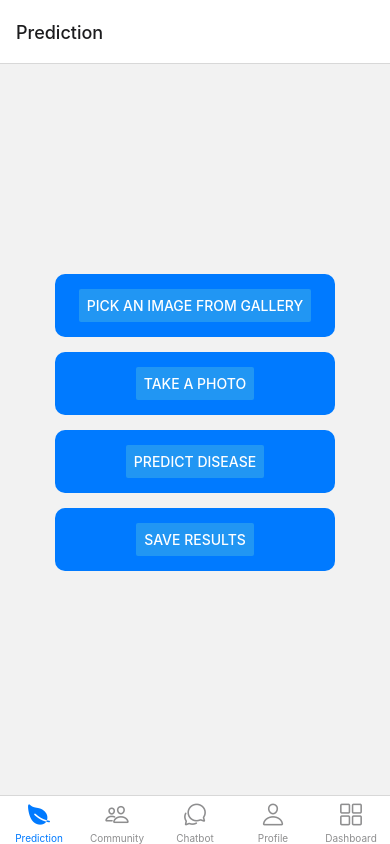
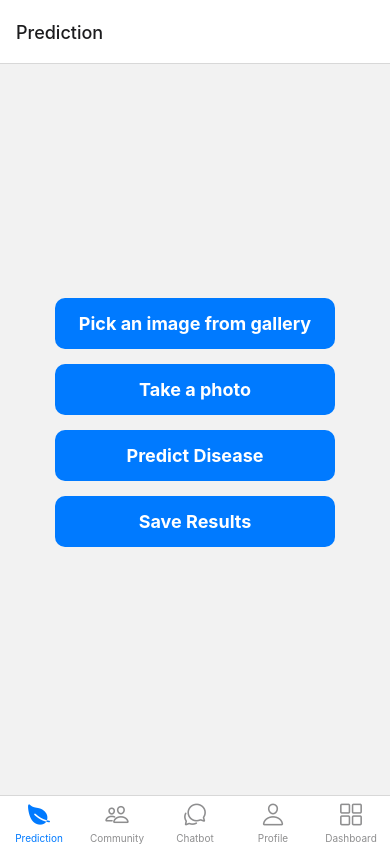
Before and after one commit to cd011/Crop_Pulse_MobileApp, a React Native app: screen /GeneralUserTabs in a window 390 px wide. Built offline with nearby package versions, Linux system fonts and the light colour scheme.

Commit message:
Changed how the buttons looks in prediction page

```diff
--- a/screens/generalUser/PredictionScreen.js
+++ b/screens/generalUser/PredictionScreen.js
@@ -1,5 +1,13 @@
 import React, { useState } from "react";
-import { View, Text, Button, Image, StyleSheet, Alert } from "react-native";
+import {
+  View,
+  Text,
+  Button,
+  Image,
+  TouchableOpacity,
+  StyleSheet,
+  Alert,
+} from "react-native";
 import * as ImagePicker from "expo-image-picker";
 import axios from "axios";
 import { useNavigation } from "@react-navigation/native";
@@ -93,16 +101,16 @@ const PredictionScreen = () => {
 
   return (
     <View style={styles.container}>
-      <View style={styles.button}>
-        <Button title="Pick an image from gallery" onPress={pickImage} />
-      </View>
-      <View style={styles.button}>
-        <Button title="Take a photo" onPress={takePhoto} />
-      </View>
+      <TouchableOpacity style={styles.button} onPress={pickImage}>
+        <Text style={styles.buttonText}>Pick an image from gallery</Text>
+      </TouchableOpacity>
+      <TouchableOpacity style={styles.button} onPress={takePhoto}>
+        <Text style={styles.buttonText}>Take a photo</Text>
+      </TouchableOpacity>
       {image && <Image source={{ uri: image }} style={styles.image} />}
-      <View style={styles.button}>
-        <Button title="Predict Disease" onPress={predictDisease} />
-      </View>
+      <TouchableOpacity style={styles.button} onPress={predictDisease}>
+        <Text style={styles.buttonText}>Predict Disease</Text>
+      </TouchableOpacity>
       {prediction && (
         <View style={styles.predictionContainer}>
           <Text style={styles.predictionText}>
@@ -113,9 +121,9 @@ const PredictionScreen = () => {
           </Text>
         </View>
       )}
-      <View style={styles.button}>
-        <Button title="Save Results" onPress={handleSubmit} />
-      </View>
+      <TouchableOpacity style={styles.button} onPress={handleSubmit}>
+        <Text style={styles.buttonText}>Save Results</Text>
+      </TouchableOpacity>
     </View>
   );
 };
```
